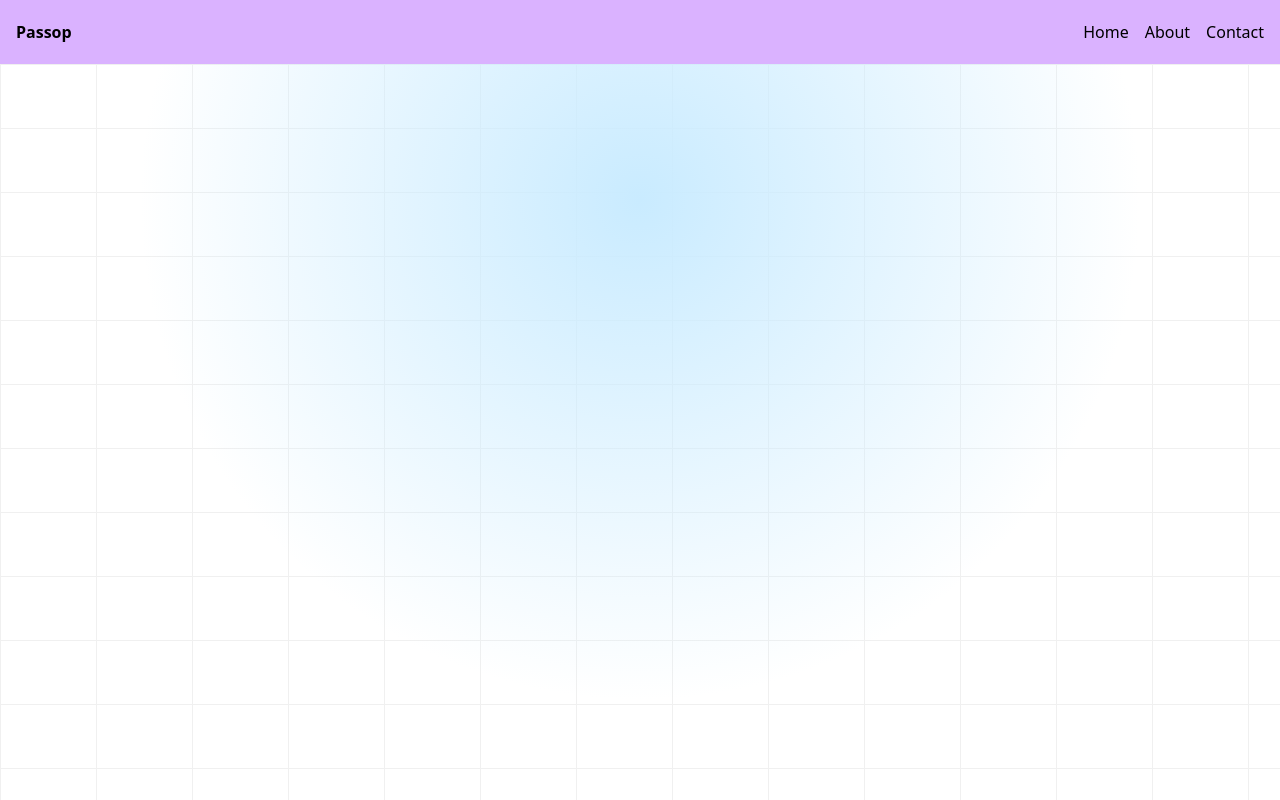
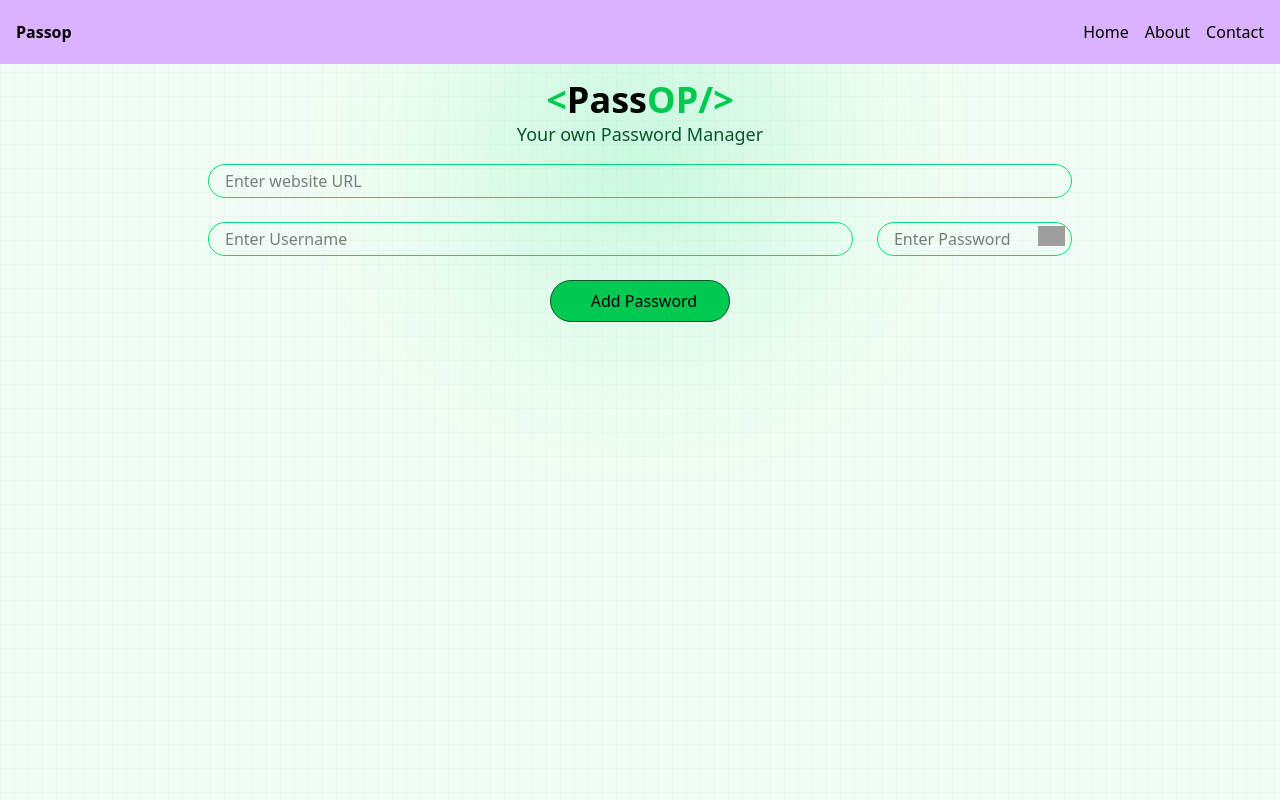
Before and after one commit to Vanshikathakur04/PassApp, a React (Vite) app: page / in a window 1280 px wide. Built offline with nearby package versions, Linux system fonts and the light colour scheme; grey boxes are pictures that could not be loaded.

Commit message:
Added Manager component for Password Manager UI

```diff
--- a/src/components/Manager.jsx
+++ b/src/components/Manager.jsx
@@ -3,8 +3,39 @@ import React from 'react'
 const Manager = () => {
   return (
     <>
-      <div class="absolute inset-0 -z-10 h-full w-full bg-white bg-[linear-gradient(to_right,#f0f0f0_1px,transparent_1px),linear-gradient(to_bottom,#f0f0f0_1px,transparent_1px)] bg-[size:6rem_4rem]"><div class="absolute bottom-0 left-0 right-0 top-0 bg-[radial-gradient(circle_500px_at_50%_200px,#C9EBFF,transparent)]">
-      </div></div>
+      <div class="absolute inset-0 -z-10 h-full w-full bg-green-50 bg-[linear-gradient(to_right,#8080800a_1px,transparent_1px),linear-gradient(to_bottom,#8080800a_1px,transparent_1px)] bg-[size:14px_24px]"><div class="absolute left-0 right-0 top-0 -z-10 m-auto h-[310px] w-[310px] rounded-full bg-green-400 opacity-20 blur-[100px]"></div></div>
+      <div className="mx-auto max-w-4xl mt-4">
+        <h1 className="text-4xl text font-bold text-center">
+          <span className="text-green-500"> &lt;</span>
+
+          <span>Pass</span>
+          <span className="text-green-500">OP/&gt;</span>
+
+        </h1>
+        <p className='text-green-900 text-lg text-center'>Your own Password Manager</p>
+
+      <div className="flex flex-col p-4 text-black gap-6 items-center">
+         <input placeholder='Enter website URL' className='rounded-full border border-green-400 w-full p-4 py-1' type="text" name="" id=""/>
+          <div className="flex w-full justify-between gap-6">
+            <input placeholder='Enter Username' className='rounded-full border border-green-400 w-full p-4 py-1' type="text" name="" id=""/>
+            <div className="relative">
+
+            <input placeholder='Enter Password' className='rounded-full border border-green-400 w-full p-4 py-1' type="text" name="" id=""/>
+            <span className='absolute right-[3px] top-0 cursor-pointer'>
+              <img className='p-1' width={35} src="public/—Pngtree—vector eye icon_3989747.png" alt="eye" />
+            </span>
+            </div>
+          </div>
+          <button className='flex justify-center items-center gap-2 bg-green-500 hover:bg-green-400 rounded-full px-8 py-2 w-fit border border-green-900'>
+          <lord-icon
+              src="https://cdn.lordicon.com/jgnvfzqg.json"
+              trigger="hover"
+              >
+          </lord-icon>
+            Add Password</button>
+        </div>
+
+      </div>
     </>
 
   )
```
